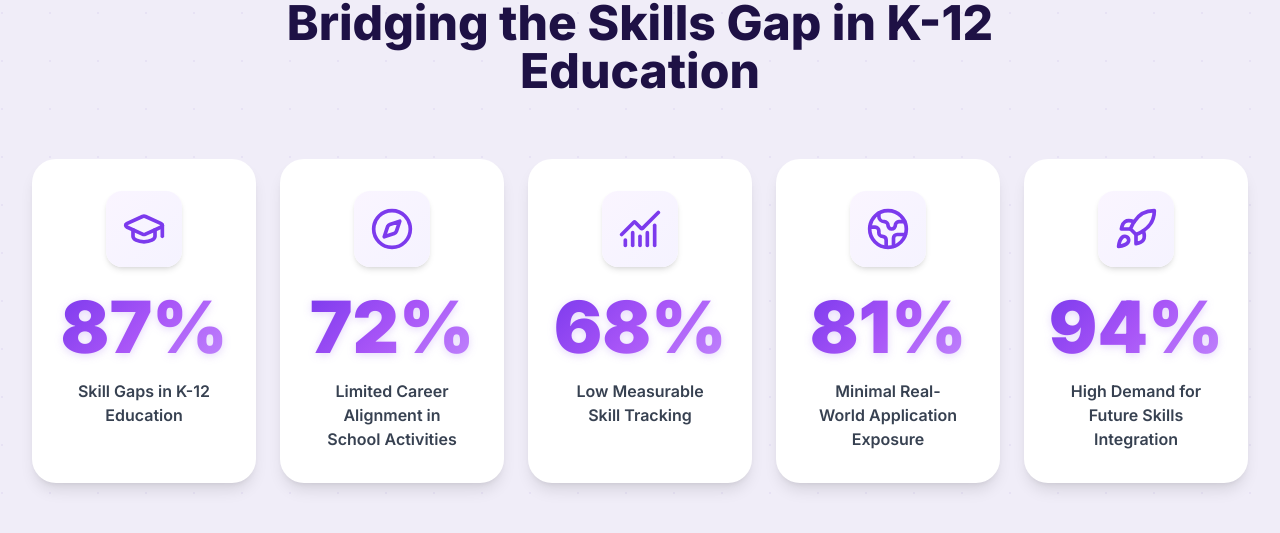
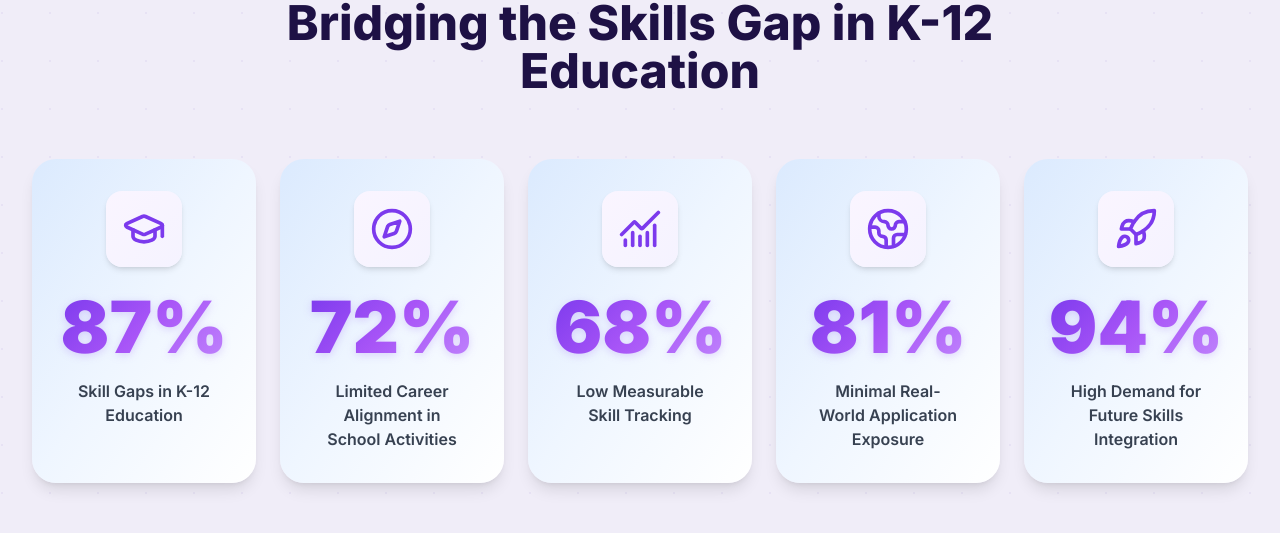
Before and after one commit to YogeshJat8965/skillzza-club, a React (Vite) app in the folder skillzza-club/: page / in a window 1280 px wide. Shown: the part 2062-2595 px from the top of the page. Built offline with nearby package versions, Linux system fonts and the light colour scheme.

Commit message:
gradient updated

```diff
--- a/skillzza-club/src/components/Challenge.jsx
+++ b/skillzza-club/src/components/Challenge.jsx
@@ -5,6 +5,14 @@ import { GraduationCap, Compass, ChartNoAxesCombined, Globe2, Rocket } from 'luc
 import { challenge } from '../data/content';
 
 const icons = [GraduationCap, Compass, ChartNoAxesCombined, Globe2, Rocket];
+
+const gradients = [
+  'linear-gradient(to bottom right, #DBEAFE, #EFF6FF, #FFFFFF)',
+  'linear-gradient(to bottom right, #DBEAFE, #EFF6FF, #FFFFFF)',
+  'linear-gradient(to bottom right, #DBEAFE, #EFF6FF, #FFFFFF)',
+  'linear-gradient(to bottom right, #DBEAFE, #EFF6FF, #FFFFFF)',
+  'linear-gradient(to bottom right, #DBEAFE, #EFF6FF, #FFFFFF)'
+];
 
 const AnimatedCounter = ({ value, inView }) => {
   const [count, setCount] = useState(0);
@@ -100,8 +108,11 @@ const Challenge = () => {
                 {/* Subtle gradient border on hover */}
                 <div className="absolute -inset-[1px] bg-gradient-to-br from-purple-500 via-violet-500 to-fuchsia-500 rounded-3xl opacity-0 group-hover:opacity-100 transition-opacity duration-500" />
 
-                {/* White Card */}
-                <div className="relative bg-white rounded-3xl p-8 shadow-lg hover:shadow-2xl transition-all duration-500 h-full">
+                {/* Card with Gradient Background */}
+                <div
+                  className="relative rounded-3xl p-8 shadow-lg hover:shadow-2xl transition-all duration-500 h-full"
+                  style={{ background: gradients[i] }}
+                >
 
                   {/* Subtle gradient overlay on hover */}
                   <div className="absolute inset-0 bg-gradient-to-br from-purple-50/50 to-pink-50/30 rounded-3xl opacity-0 group-hover:opacity-100 transition-opacity duration-500" />
```
